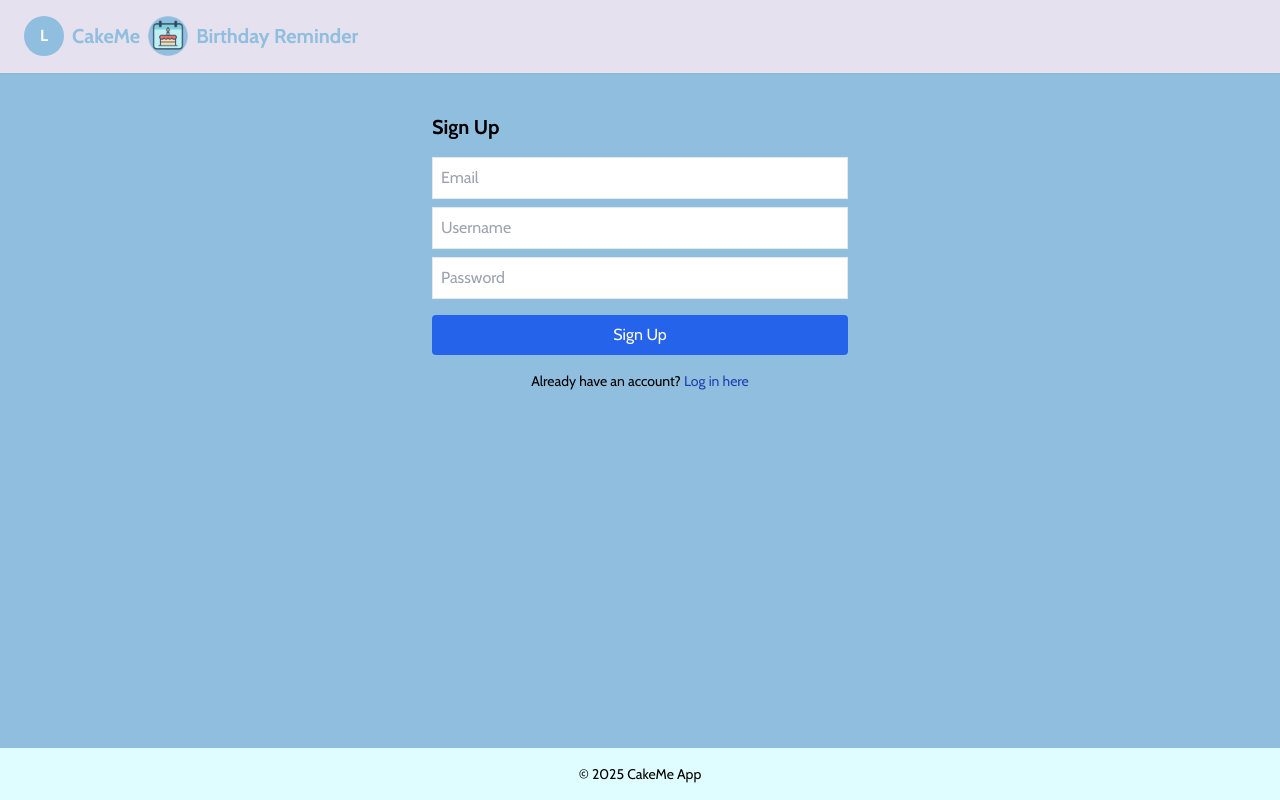
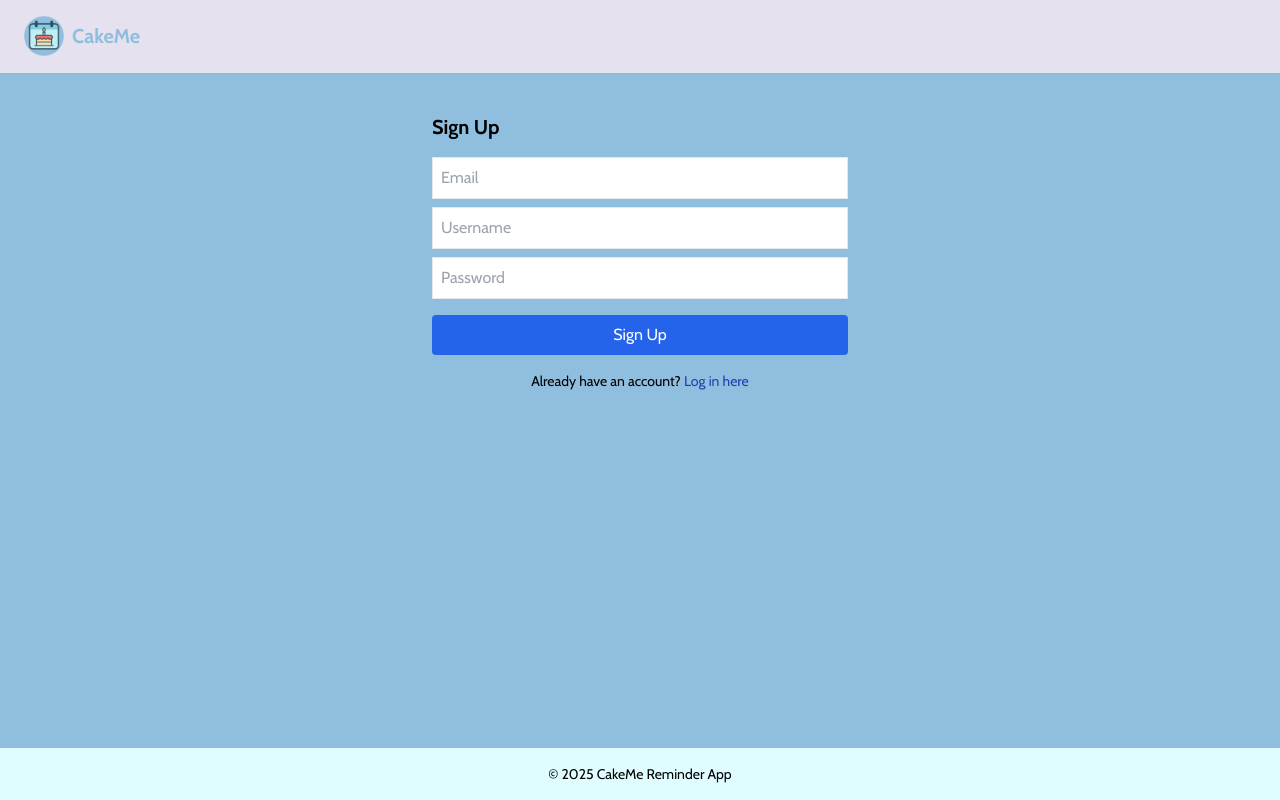
Before and after one commit to mdrennan91/birthday-reminder-app, a Next.js app: page /signup in a window 1280 px wide. Built offline with nearby package versions, Linux system fonts and the light colour scheme; no server answers.

Commit message:
Name Change

```diff
--- a/src/app/components/Footer.tsx
+++ b/src/app/components/Footer.tsx
@@ -1,7 +1,7 @@
 export default function Footer() {
   return (
     <footer className="p-4 text-center text-sm bg-mint">
-      &copy; {new Date().getFullYear()} CakeMe App
+      &copy; {new Date().getFullYear()} CakeMe Reminder App
     </footer>
   );
 }
--- a/src/app/components/Header.tsx
+++ b/src/app/components/Header.tsx
@@ -12,11 +12,6 @@ export default function Header() {
     <header className="w-full flex justify-between items-center bg-lavender border-b px-6 py-4 shadow-sm">
       {/* Logo + Title */}
       <div className="flex items-center gap-2">
-        <div className="w-10 h-10 bg-teal rounded-full flex items-center justify-center text-white font-bold">
-          L
-        </div>
-        <h1 className="text-xl font-bold text-teal">CakeMe</h1>
-
         <Image
           src="/birthday-logo.png"
           alt="CakeMe logo"
@@ -24,7 +19,7 @@ export default function Header() {
           height={40}
           className="object-contain"
         />
-        <h1 className="text-xl font-bold text-teal">Birthday Reminder</h1>
+        <h1 className="text-xl font-bold text-teal">CakeMe</h1>
       </div>
 
       {/* User Greeting and Auth Buttons */}
```
